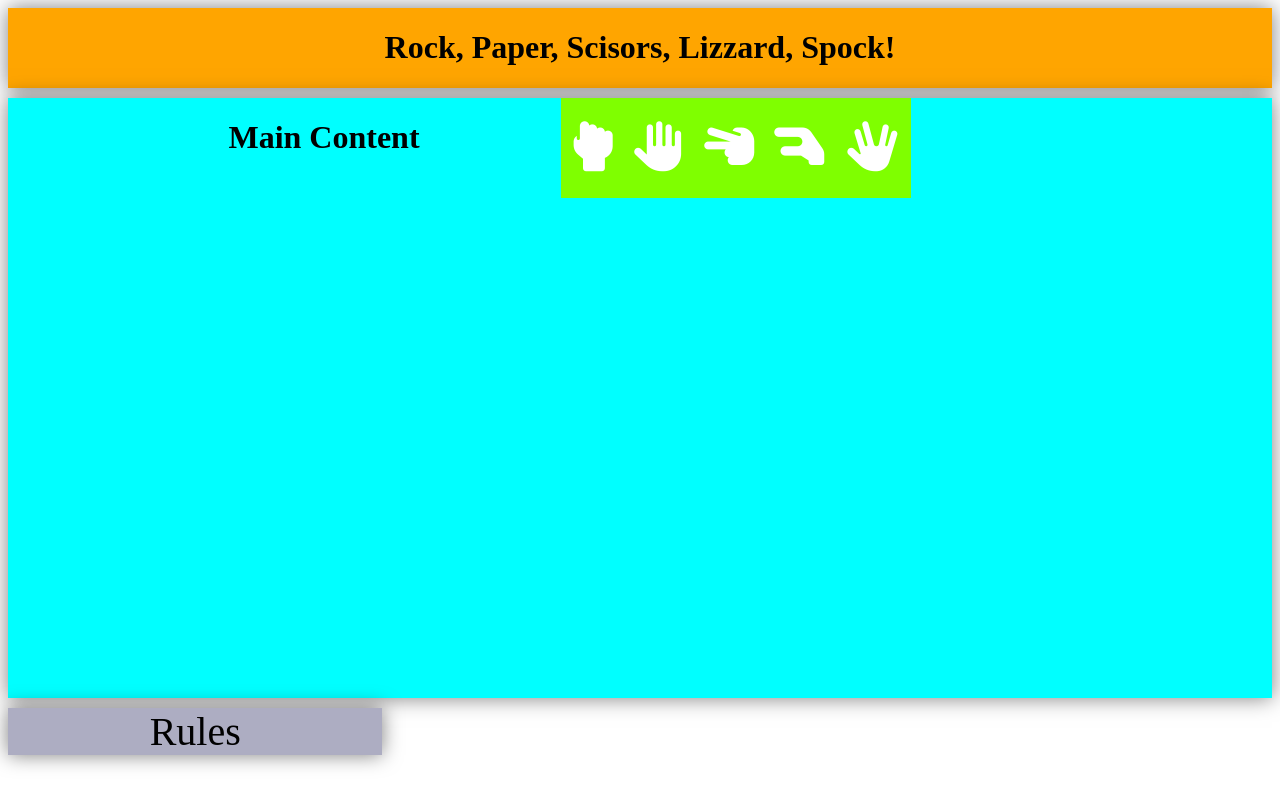
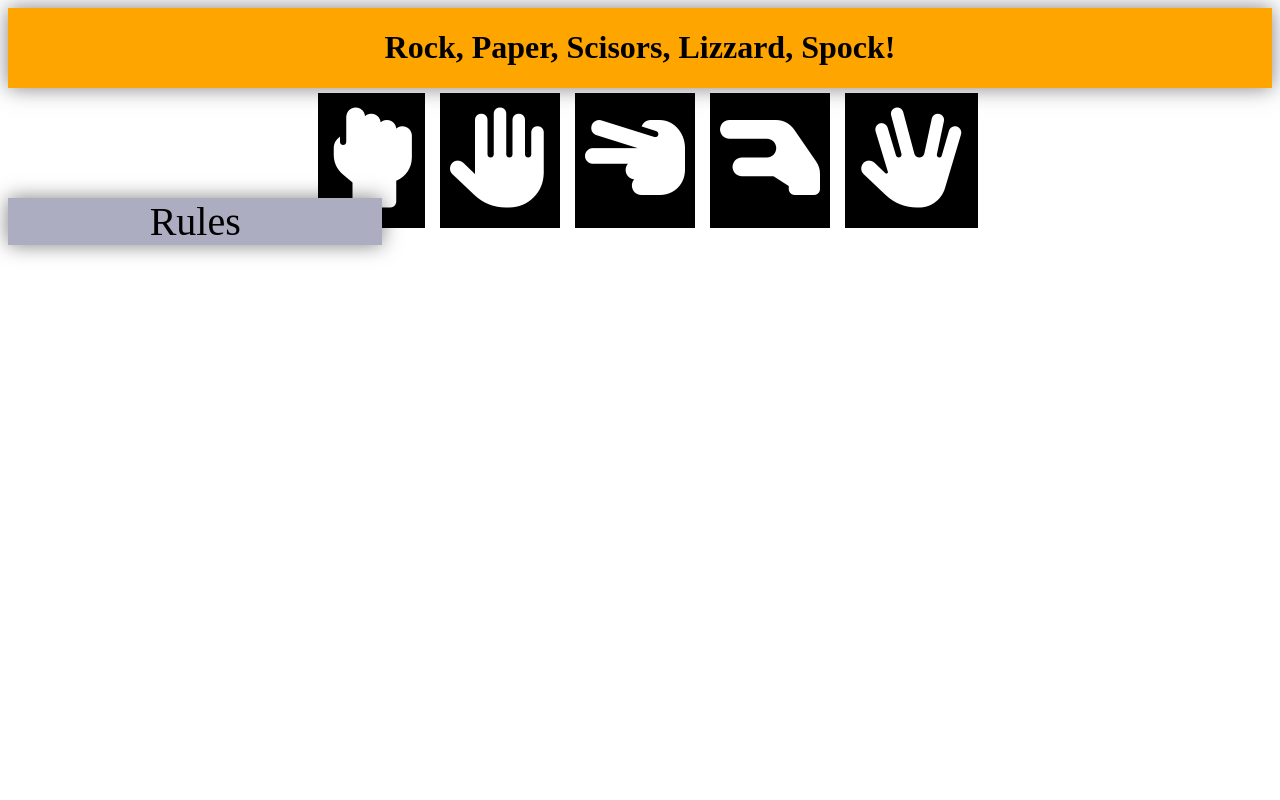
Before and after one commit to AurelijusJarasius/rpsls-game, a plain HTML site: page index.html in a window 1280 px wide. Drawn offline with Linux system fonts and the light colour scheme.

Commit message:
position buttons on the screen

```diff
--- a/assets/css/style.css
+++ b/assets/css/style.css
@@ -7,16 +7,6 @@ header {
     box-shadow: 0px 0px 20px rgba(0, 0, 0, 0.5);
 }
 
-main {
-    background-color: aqua;
-    display: flex;
-    position: relative;
-    justify-content: center;
-    width: 100%;
-    height: 600px;
-    margin-top: 10px;
-    box-shadow: 0px 0px 20px rgba(0, 0, 0, 0.5);
-}
 
 footer {
     background-color: rgb(173, 173, 194);
@@ -38,15 +28,22 @@ footer > a {
     display: flex;
     position: relative;
     justify-content: center;
-    width: 50%;
+    align-items:flex-start;
+    width: 100%;
     height: 100px;
+    font-size: 100px;
 }
 
 .btn {
-    background-color:chartreuse;
+    background-color:black;
     border: none;
     color: white;
     padding: 10px 10px;
-    font-size: 50px;
-    cursor: pointer;
+    margin-top: 5px;
+    margin-left: 15px;
+    font-size: 100px;
 }
+
+.btn:hover {
+    color: red;
+}
--- a/index.html
+++ b/index.html
@@ -12,7 +12,7 @@
         <h1>Rock, Paper, Scisors, Lizzard, Spock!</h1>
     </header>
     <main>
-        <h1> Main Content </h1>
+
         <div class="play-button-area">
 
 
```
Also changed, not shown: 1 other file.
